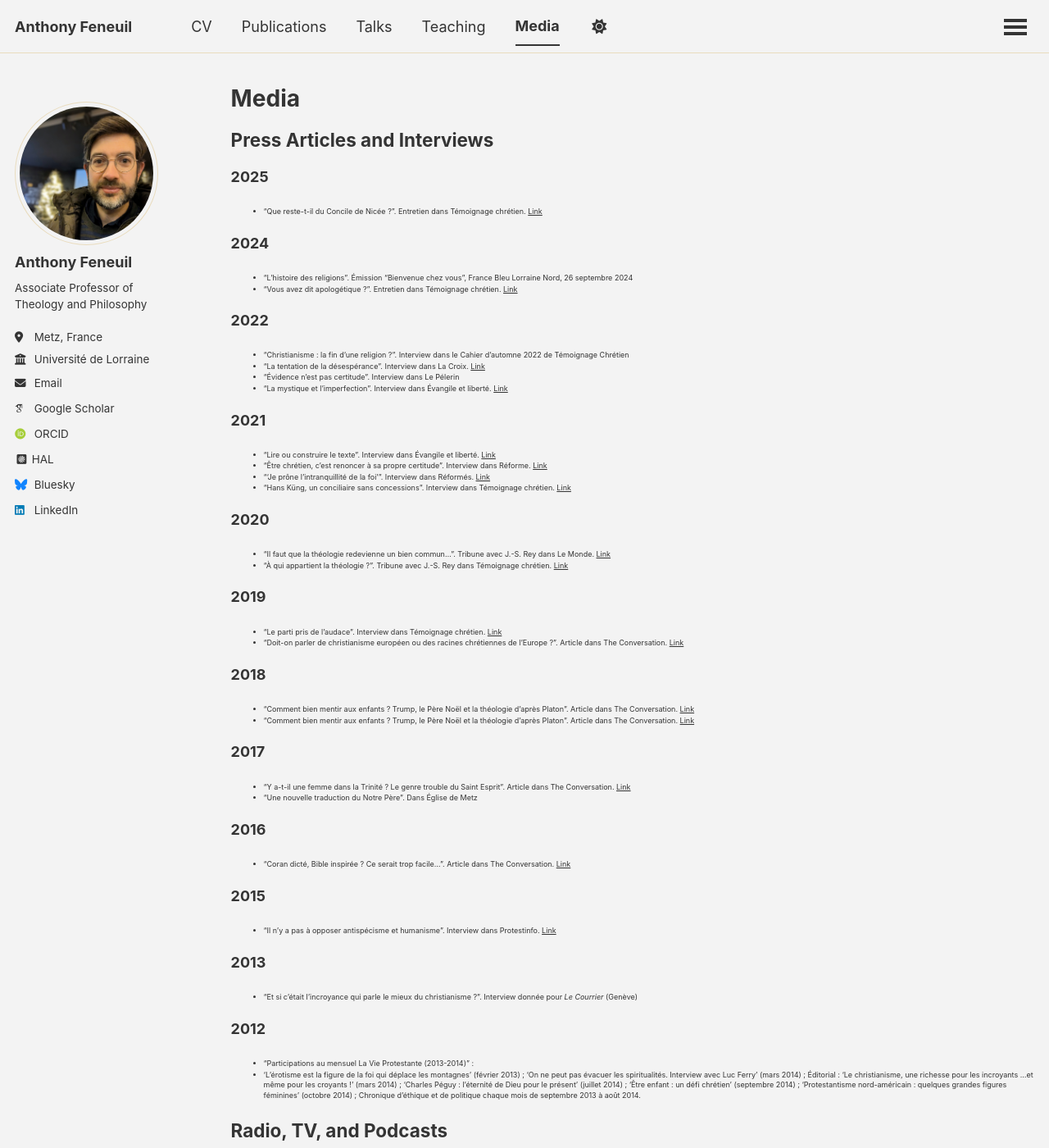
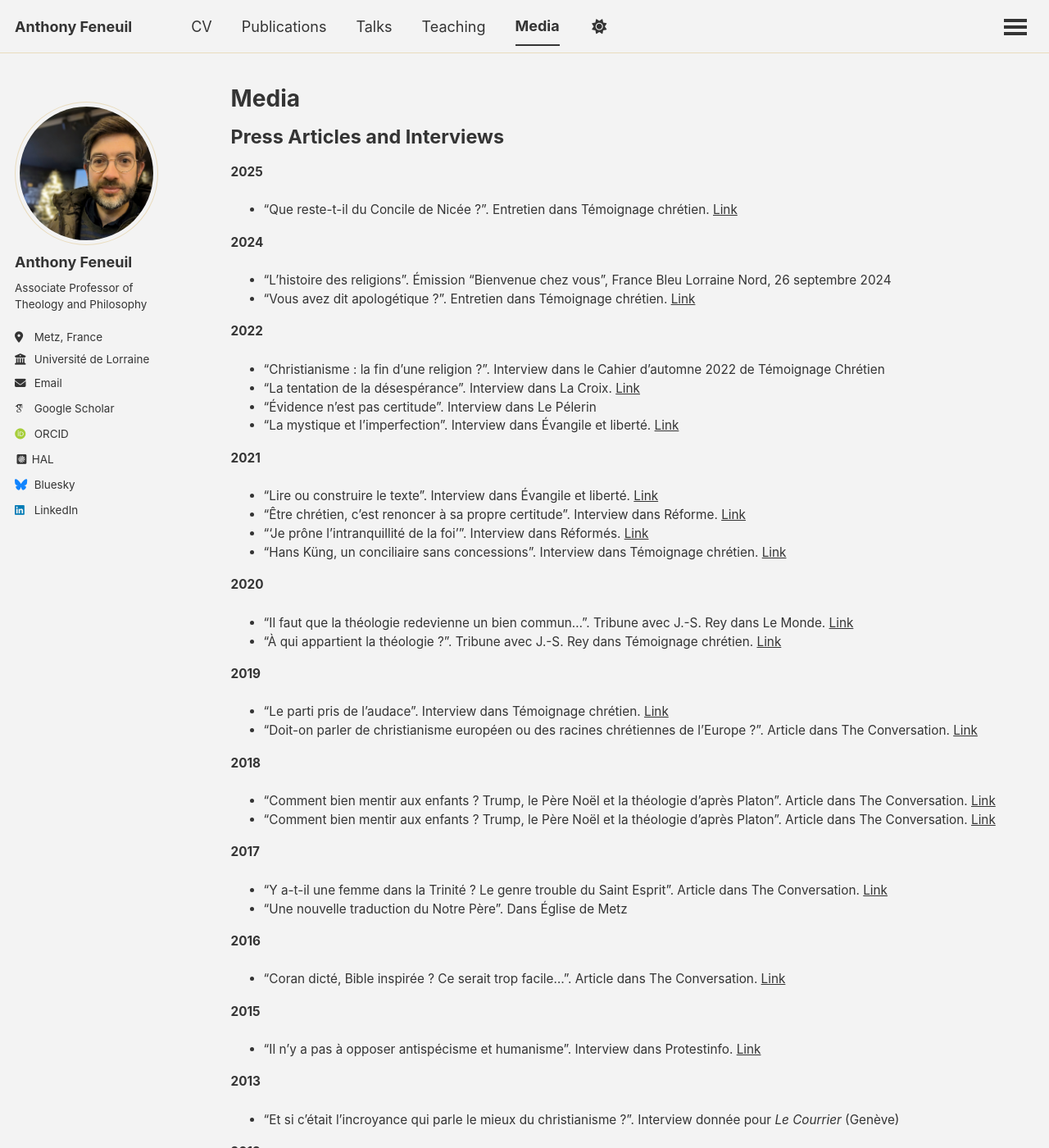
Before and after one commit to anfnl/anfnl.github.io, a Jekyll site: the page built from _pages/media.md, in a window 1280 px wide and 1400 px high. Shown: the whole window at 82% size. Built offline with Jekyll 4.4.1, drawn with Linux system fonts in a browser that asks for light colours; some web fonts are replaced; a script that is not in the unit is left out.

Commit message:
Update custom.html

```diff
--- a/_includes/head/custom.html
+++ b/_includes/head/custom.html
@@ -30,21 +30,29 @@
 {% if page.permalink == '/publications/' or page.permalink == '/talks/' or page.permalink == '/teachings/' or page.permalink == '/media/' %}
 <style>
   .archive li {
-    font-size: 0.5em !important;
+    font-size: 0.85em !important;
+    line-height: 1.4 !important;
+    margin-bottom: 0.1em !important;
   }
   .archive ul {
-    margin-bottom: 0;
+    margin-bottom: 0.2em !important;
   }
   .archive p:empty {
-    display: none;
-  }
-  .archive li {
-    margin-bottom: 0.1em;
-    line-height: 1.4;
+    display: none !important;
   }
   .archive h2 {
-    margin-top: 1em;
-    margin-bottom: 0.2em;
+    font-size: 1.3em !important;
+    margin-top: 0.8em !important;
+    margin-bottom: 0.2em !important;
+  }
+  .archive p strong {
+    font-size: 0.85em !important;
+    display: block;
+    margin-top: 0.5em !important;
+    margin-bottom: 0.1em !important;
+  }
+  .page__hero {
+    min-height: auto !important;
   }
 </style>
 {% endif %}
```
